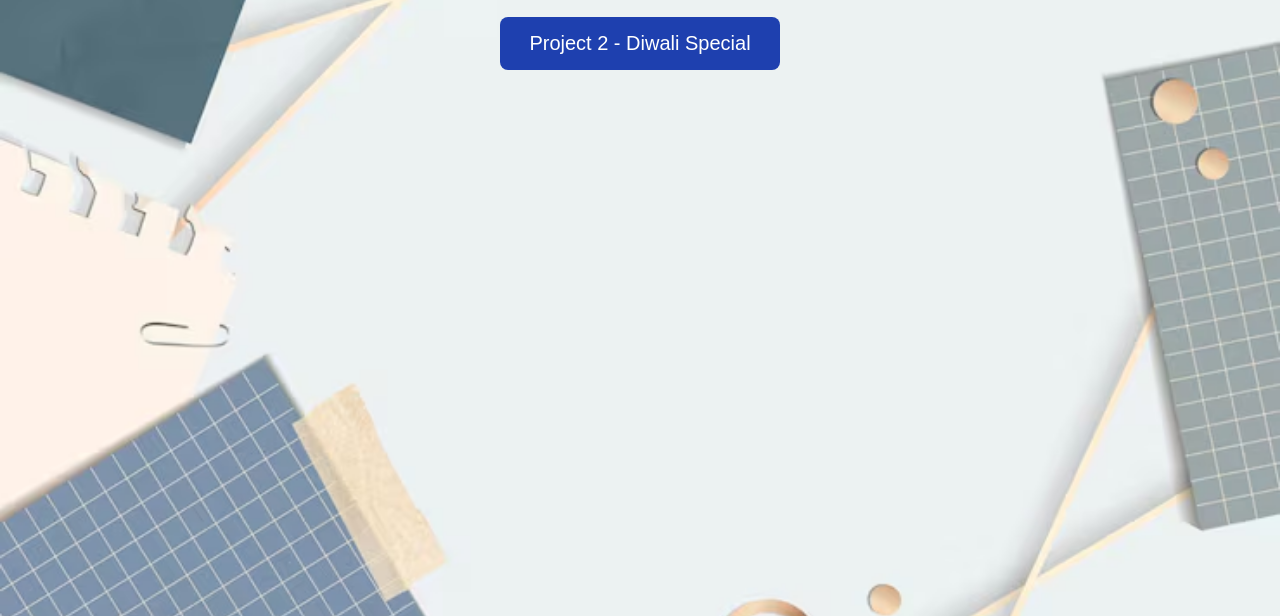
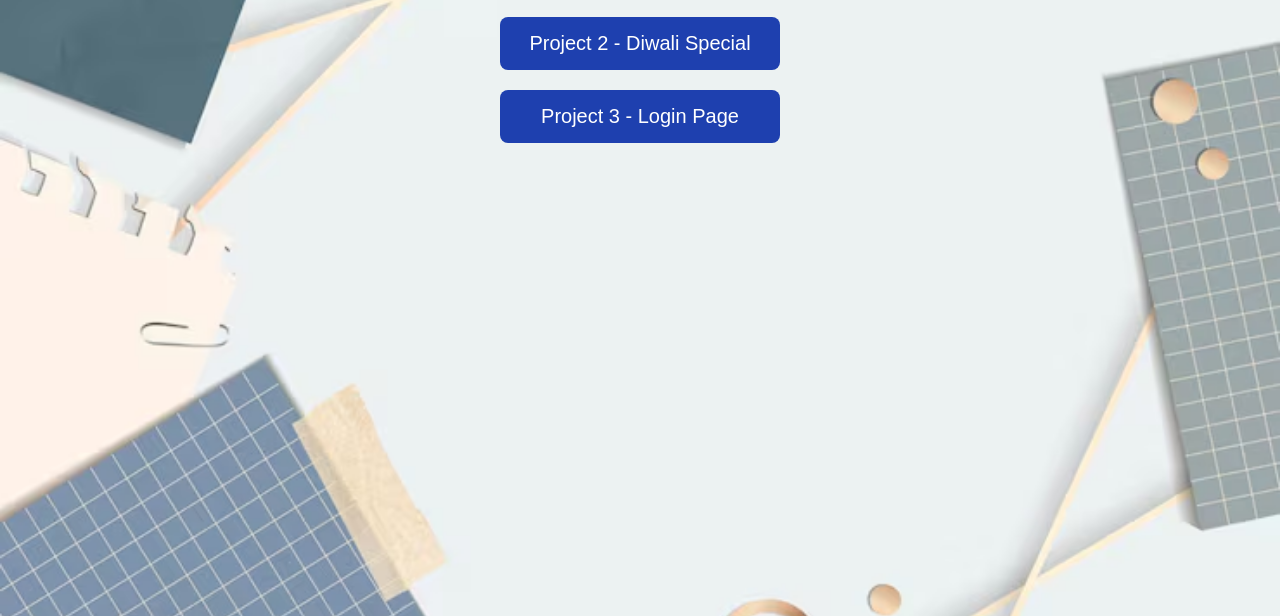
Before and after one commit to sonikrish920-rgb/krish_projects, a plain HTML site: page index.html in a window 1280 px wide. Shown: the part 184-800 px from the top of the page. Drawn offline with Linux system fonts and the light colour scheme.

Commit message:
Update index.html

```diff
--- a/index.html
+++ b/index.html
@@ -45,6 +45,7 @@
     <div class="links">
         <a href="project 1/jokes.html">Project 1 - Random Jokes</a>
         <a href="project 2/diwalispecial.html">Project 2 - Diwali Special</a>
+         <a href="Login Page/index.html">Project 3 - Login Page</a>
     </div>
 </body>
 
```
